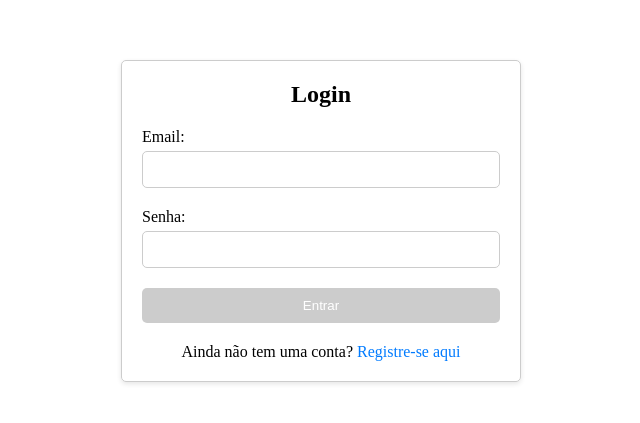
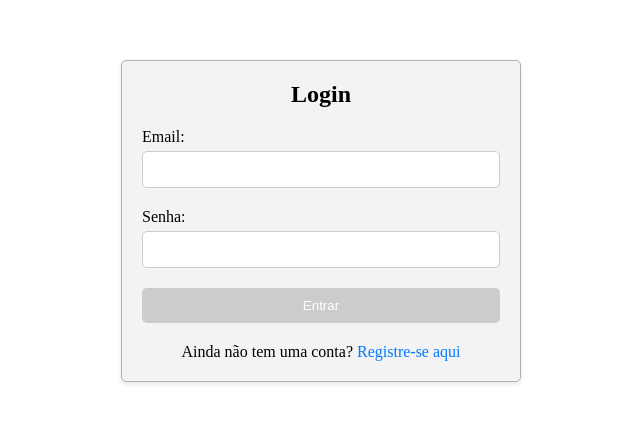
Before and after one commit to Kmilasc/task5-redux, a React (Create React App) app: page /login in a window 1280 px wide. Shown: the part 179-602 px from the top of the page, without its empty margins (319-959 px from the left). Built offline with nearby package versions, Linux system fonts and the light colour scheme.

Commit message:
fix(fixing contrast on login and register page)

```diff
--- a/src/pages/login/login.module.css
+++ b/src/pages/login/login.module.css
@@ -1,10 +1,11 @@
 .loginContainer {
+    background-color: #f3f3f3;
     align-self: center;
     max-width: 600px;
     min-width: 400px;
     margin: 0 auto;
     padding: 20px;
-    border: 1px solid #ccc;
+    border: 1px solid #b1b1b1;
     border-radius: 5px;
     box-shadow: 0 2px 5px rgba(0, 0, 0, 0.1);
 
--- a/src/pages/register/register.module.css
+++ b/src/pages/register/register.module.css
@@ -4,7 +4,7 @@
     min-width: 400px;
     margin: 0 auto;
     padding: 20px;
-    border: 1px solid #ccc;
+    border: 1px solid #dddddd;
     border-radius: 5px;
     box-shadow: 0 2px 5px rgba(0, 0, 0, 0.1);
 
```
